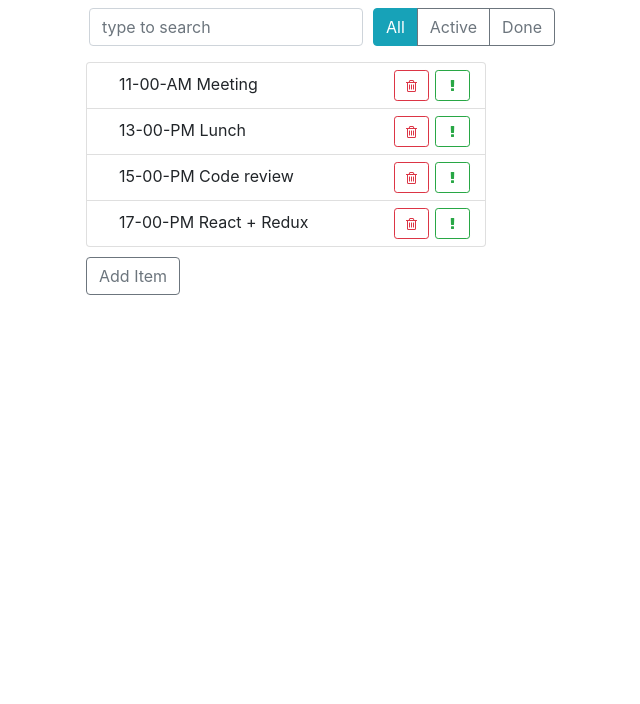
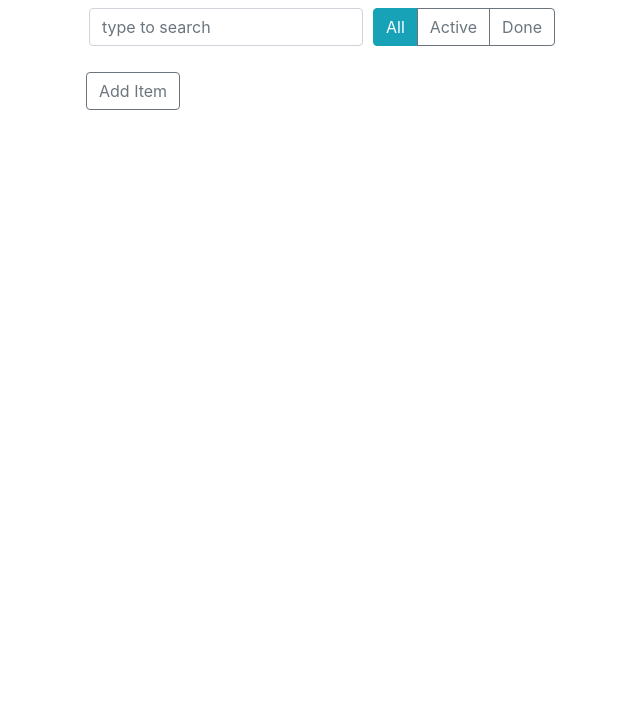
Before and after one commit to lobanyov/react-todo-list, a React app in the folder todo-list/: page / in a window 1280 px wide. Shown: the part 96-800 px from the top of the page, without its empty margins (354-994 px from the left). Built offline with nearby package versions, Linux system fonts and the light colour scheme.

Commit message:
Refactor app

```diff
--- a/todo-list/src/components/app-header/app-header.scss
+++ b/todo-list/src/components/app-header/app-header.scss
@@ -7,7 +7,8 @@
 }
 
 .app-header h2 {
-  font-size: 1.2rem;
+  font-size: 1rem;
   font-weight: 400;
+  margin-bottom: 13px;
   color: grey;
 }
--- a/todo-list/src/components/app/app.js
+++ b/todo-list/src/components/app/app.js
@@ -12,11 +12,17 @@ class App extends Component {
 
   state = {
     todoData: [
-      { description: '11-00-AM Meeting', important: true, key: '_QFY_23' },
-      { description: '13-00-PM Lunch', important: false, key: '_TNY_41' },
-      { description: '15-00-PM Code review', important: true, key: '_MVB_19' },
-      { description: '17-00-PM React + Redux', important: false, key: '_KZX_17' }
+      // this.createTodoItem('Any task', '_MVQ_20_')
     ]
+  }
+
+  createTodoItem(description, key) {
+    return {
+      description: description,
+      important: false,
+      done: false,
+      key: key,
+    }
   }
 
   deleteItem = (key) => {
@@ -43,8 +49,9 @@ class App extends Component {
       const newTodoData = [
         ...todoData,
         {
-          description: '18-00-PM A/B Testing',
-          important: true,
+          description: 'Any task',
+          important: false,
+          done: false,
           key: key,
         }
       ];
@@ -56,17 +63,53 @@ class App extends Component {
   }
 
   setItemAsImportant = (key) => {
-    console.log(`This is item with key ${key} is Important`);
+    this.setState(({ todoData }) => {
+      const index = todoData.findIndex(item => item.key === key);
+
+      const partBeforeIndex = todoData.slice(0, index);
+      const partAfterIndex = todoData.slice(index + 1);
+
+      const oldItem = todoData[index];
+      const newItem = { ...oldItem, important: !oldItem.important };
+
+      const newTodoData = [
+        ...partAfterIndex,
+        newItem,
+        ...partBeforeIndex
+      ];
+
+      return {
+        todoData: newTodoData
+      }
+    });
   }
 
   setItemAsDone = (key) => {
-    console.log(`This is item with key ${key} is Done`);
+    this.setState(({ todoData }) => {
+      const index = todoData.findIndex(item => item.key === key);
+
+      const partBeforeIndex = todoData.slice(0, index);
+      const partAfterIndex = todoData.slice(index + 1);
+
+      const oldItem = todoData[index];
+      const newItem = { ...oldItem, done: !oldItem.done };
+
+      const newTodoData = [
+        ...partAfterIndex,
+        newItem,
+        ...partBeforeIndex
+      ];
+
+      return {
+        todoData: newTodoData
+      }
+    });
   }
 
   render() {
     return (
       <div className="todo-app">
-        <AppHeader toDo={1} done={3}/>
+        <AppHeader toDo={1} done={3} />
         <div className="top-panel d-flex">
           <SearchPanel />
           <ItemStatusFilter />
--- a/todo-list/src/components/todo-list-item/todo-list-item.js
+++ b/todo-list/src/components/todo-list-item/todo-list-item.js
@@ -8,10 +8,20 @@ const TodoListItem = (props) =>  {
 
   const {
     description,
+    important,
+    done,
     onDeleted,
     onToggleImportant,
     onToggleDone,
   } = props;
+
+  if (done) {
+    classNames += ' done';
+  }
+
+  if (important) {
+    classNames += ' important';
+  }
 
   return (
     <span className={ classNames }>
--- a/todo-list/src/components/todo-list/todo-list.js
+++ b/todo-list/src/components/todo-list/todo-list.js
@@ -12,13 +12,14 @@ const TodoList = ({
 
   const items = todos.map((item) => {
 
-    const { description, important, key } = item;
+    const { description, important, done, key } = item;
 
     return (
       <li key={key} className="list-group-item">
         <TodoListItem
           description={ description }
           important={ important }
+          done={ done }
           onDeleted={ () => onDeleted(key) }
           onToggleDone={ () => onToggleDone(key) }
           onToggleImportant={ () => onToggleImportant(key) }
```
